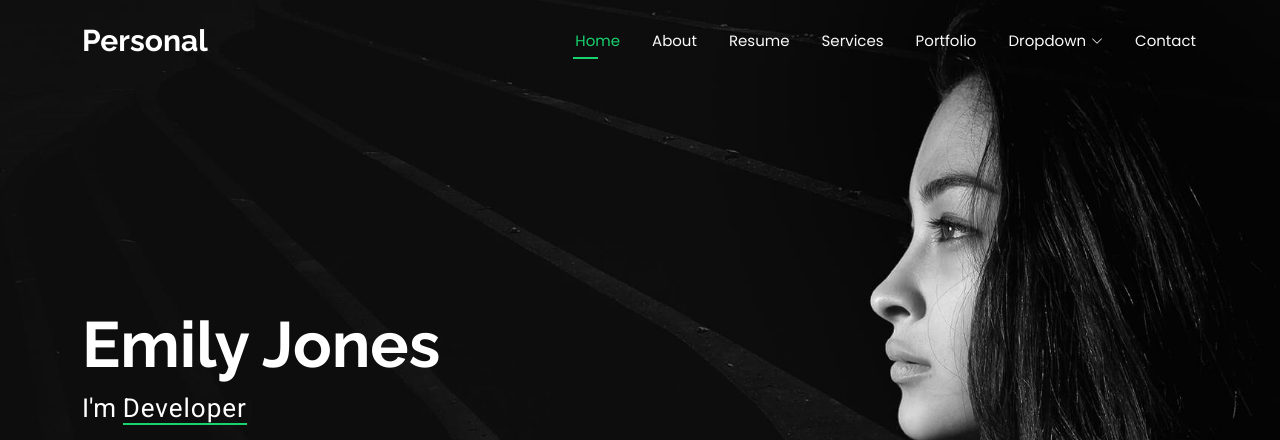
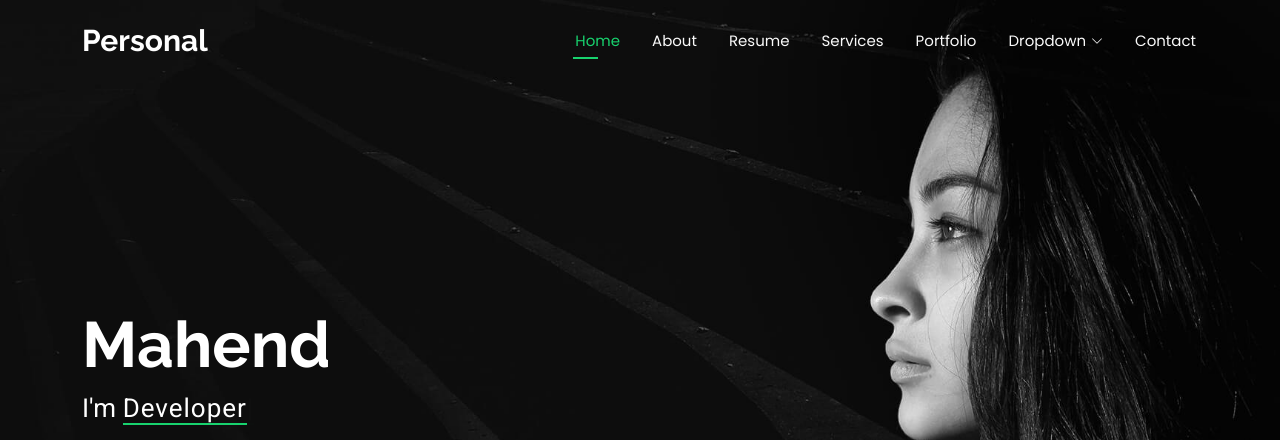
Before and after one commit to MahendXItkjB/MahendXItkjB, a plain HTML site: page index.html in a window 1280 px wide. Shown: the top 440 px of the page. Drawn offline with Linux system fonts and the light colour scheme.

Commit message:
ubah name

```diff
--- a/index.html
+++ b/index.html
@@ -87,7 +87,7 @@
       <img src="assets/img/hero-bg.jpg" alt="" data-aos="fade-in">
 
       <div class="container" data-aos="zoom-out" data-aos-delay="100">
-        <h2>Emily Jones</h2>
+        <h2>Mahend</h2>
         <p>I'm <span class="typed" data-typed-items="Designer, Developer, Freelancer, Photographer">Photographer</span><span class="typed-cursor typed-cursor--blink"></span></p>
         <div class="social-links">
           <a href="#"><i class="bi bi-twitter-x"></i></a>
```
